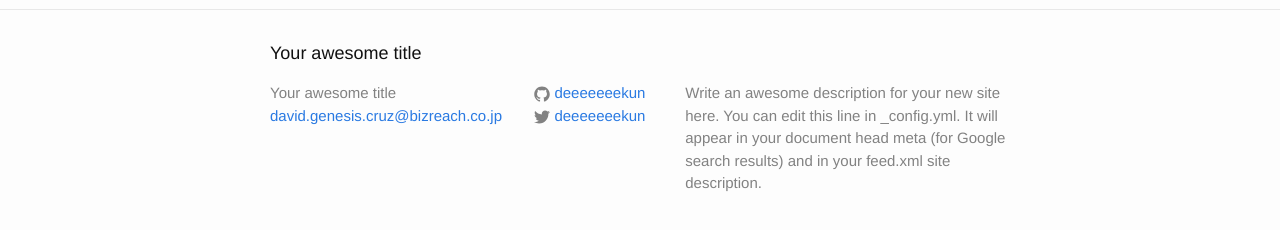
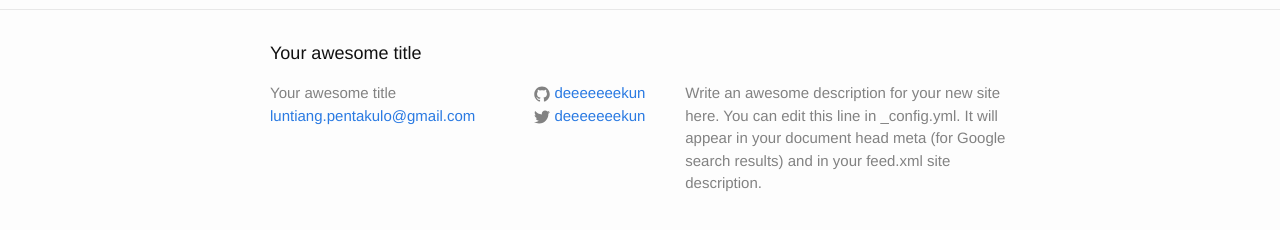
Before and after one commit to davidgenesiscruz/deeeeeeekun.github.io, a Jekyll site: the page built from index.html, in a window 1280 px wide. Shown: the part 287-517 px from the top of the page. Built offline with Jekyll 4.4.1, drawn with Linux system fonts in a browser that asks for light colours.

Commit message:
no message

```diff
--- a/_config.yml
+++ b/_config.yml
@@ -1,6 +1,6 @@
 # Site settings
 title: Your awesome title
-email: david.genesis.cruz@bizreach.co.jp
+email: luntiang.pentakulo@gmail.com
 description: > # this means to ignore newlines until "baseurl:"
   Write an awesome description for your new site here. You can edit this
   line in _config.yml. It will appear in your document head meta (for
```
